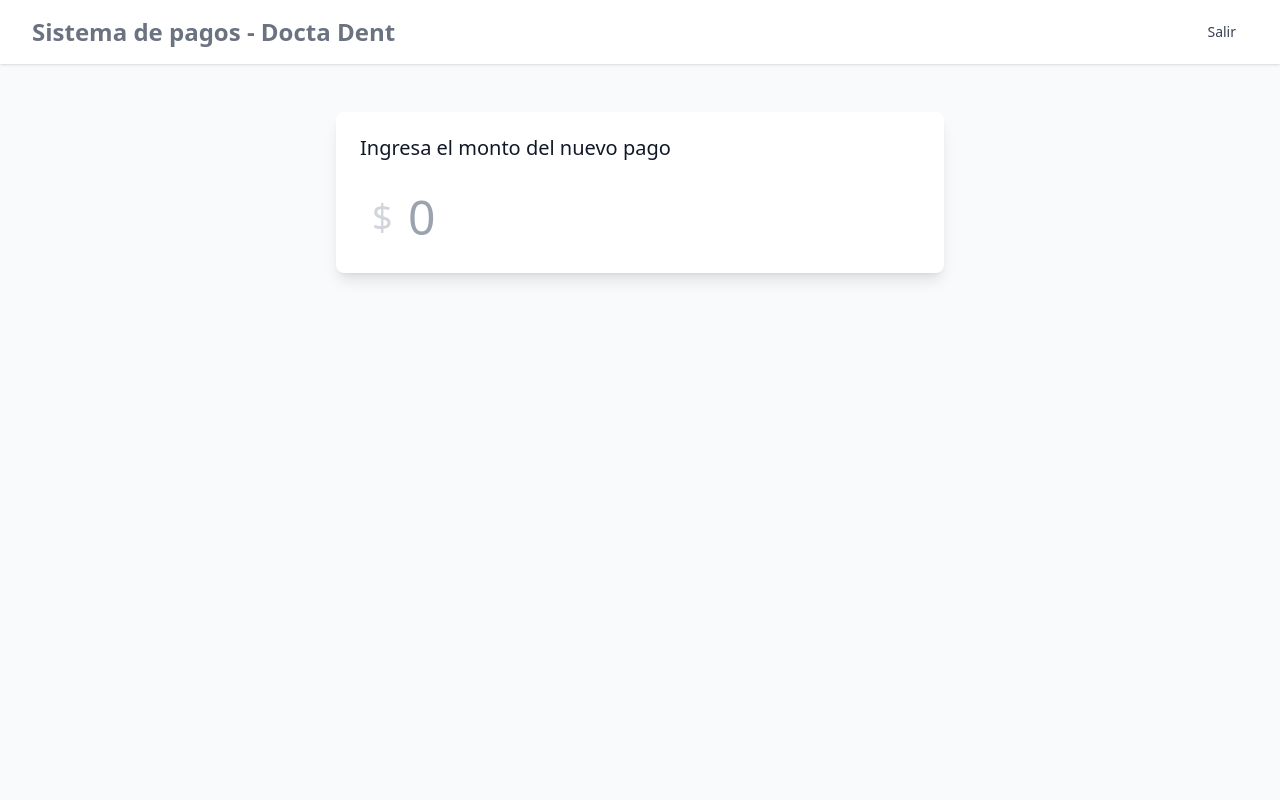
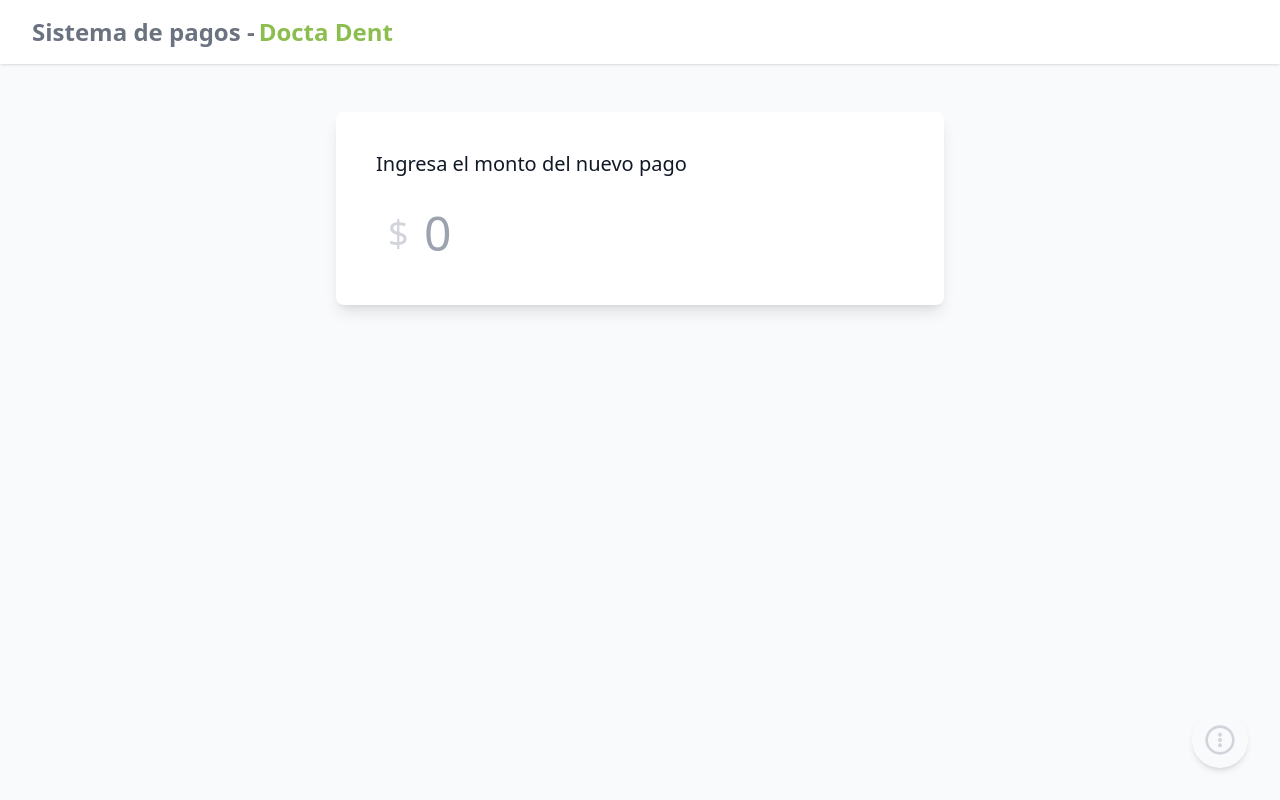
Before and after one commit to TinchoOlivari/expert-chainsaw, a Django app: page / in a window 1280 px wide. Run offline with Django 5.2, Linux system fonts and the light colour scheme; the visitor is signed in with stand-in values (Sample User, id 1); some libraries are stand-ins or nearby versions.

Commit message:
✨ Added 'is_active' field to PaymentRecipientAdmin, updated action descriptions to Spanish, and implemented a floating action button.

```diff
--- a/payment_instructions/templates/payment_instructions/dashboard.html
+++ b/payment_instructions/templates/payment_instructions/dashboard.html
@@ -30,25 +30,19 @@
 <body class="bg-gray-50 min-h-screen">
     <nav class="bg-white shadow">
         <div class="max-w-7xl mx-auto px-4 sm:px-6 lg:px-8">
-            <div class="flex justify-between h-16">
-                <div class="flex items-center">
-                    <h1 class="text-2xl font-semibold text-gray-500">
-                        Sistema de pagos - Docta Dent
-                    </h1>
-                </div>
-                <div class="flex items-center">
-                    <a href="{% url 'payment_instructions:operator_logout' %}"
-                        class="text-gray-700 hover:text-gray-900 px-3 py-2 rounded-md text-sm font-medium">
-                        Salir
-                    </a>
-                </div>
+            <div class="flex flex-wrap  py-4">
+                <h1 class="text-2xl font-semibold text-gray-500 pr-1">
+                    Sistema de pagos -
+                </h1>
+                <h1 class="text-2xl font-semibold text-[#8CBE4F]"> Docta Dent</h1>
             </div>
+
         </div>
     </nav>
 
     <div class="max-w-2xl mx-auto py-6 sm:px-6 lg:px-8">
-        <div class="px-4 py-6 sm:px-0">
-            <div class="bg-white overflow-hidden shadow-lg rounded-lg">
+        <div class="px-6 py-6 sm:px-0">
+            <div class="bg-white overflow-hidden shadow-lg rounded-lg p-4">
                 <div class="px-4 py-5 sm:p-6">
                     <h3 class="text-xl leading-6 font-medium text-gray-900 mb-6">
                         Ingresa el monto del nuevo pago
@@ -112,6 +106,40 @@
                 </div>
             </div>
         </div>
+    </div>
+
+    <div id="fab-container" class="fixed bottom-8 right-8 z-50 flex flex-col items-end space-y-2">
+        <!-- Options (hidden by default) -->
+        <div id="fab-options" class="mb-2 hidden flex-col items-end space-y-2">
+            <a href="/admin/"
+                class="flex items-center px-4 py-2 bg-white rounded-md shadow text-gray-500 hover:bg-gray-100 transition">
+                <svg class="w-5 h-5 mr-2 text-gray-300" fill="none" stroke="currentColor" stroke-width="2"
+                    viewBox="0 0 24 24">
+                    <path stroke-linecap="round" stroke-linejoin="round"
+                        d="M12 11.5a2.5 2.5 0 100-5 2.5 2.5 0 000 5zM19 21v-2a4 4 0 00-4-4H9a4 4 0 00-4 4v2" />
+                </svg>
+                Admin
+            </a>
+            <a href="{% url 'payment_instructions:operator_logout' %}"
+                class="flex items-center px-4 py-2 bg-white rounded-md shadow text-gray-500 hover:bg-gray-100 transition">
+                <svg class="w-5 h-5 mr-2 text-gray-300" fill="none" stroke="currentColor" stroke-width="2"
+                    viewBox="0 0 24 24">
+                    <path stroke-linecap="round" stroke-linejoin="round"
+                        d="M17 16l4-4m0 0l-4-4m4 4H7m6 4v1a2 2 0 01-2 2H7a2 2 0 01-2-2V7a2 2 0 012-2h4a2 2 0 012 2v1" />
+                </svg>
+                Salir
+            </a>
+        </div>
+        <!-- Main FAB -->
+        <button id="fab-btn" type="button"
+            class="w-14 h-14 rounded-full shadow-md flex items-center justify-center text-gray-300 hover:bg- text-3xl hover:shadow-lg focus:outline-none transition">
+            <svg id="fab-icon" class="w-8 h-8" fill="currentColor" viewBox="0 0 24 24">
+                <circle cx="12" cy="12" r="10" fill="none" stroke="currentColor" stroke-width="2" />
+                <circle cx="12" cy="8" r="1.5" />
+                <circle cx="12" cy="12" r="1.5" />
+                <circle cx="12" cy="16" r="1.5" />
+            </svg>
+        </button>
     </div>
 
     <script>
@@ -269,6 +297,19 @@
                 createPaymentBtn.click();
             }
         });
+
+
+        const fabBtn = document.getElementById('fab-btn');
+        const fabOptions = document.getElementById('fab-options');
+        fabBtn.addEventListener('click', function () {
+            fabOptions.classList.toggle('hidden');
+        });
+        // Optional: Hide options when clicking outside
+        document.addEventListener('click', function (e) {
+            if (!fabBtn.contains(e.target) && !fabOptions.contains(e.target)) {
+                fabOptions.classList.add('hidden');
+            }
+        });
     </script>
 </body>
 
```
Also changed, not shown: payment_instructions/admin.py (+4 -12 lines).
